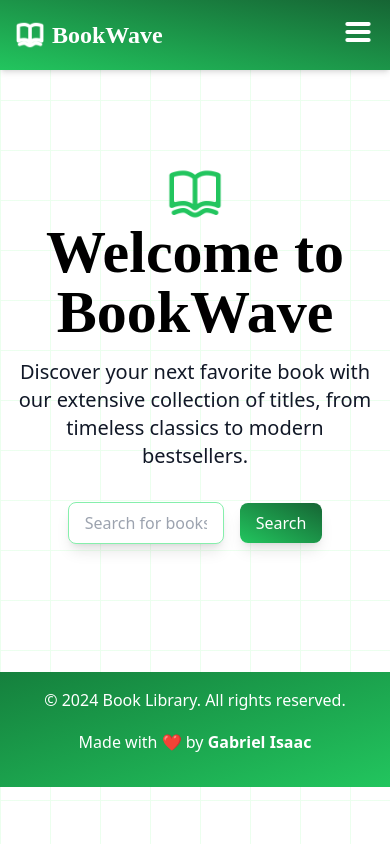
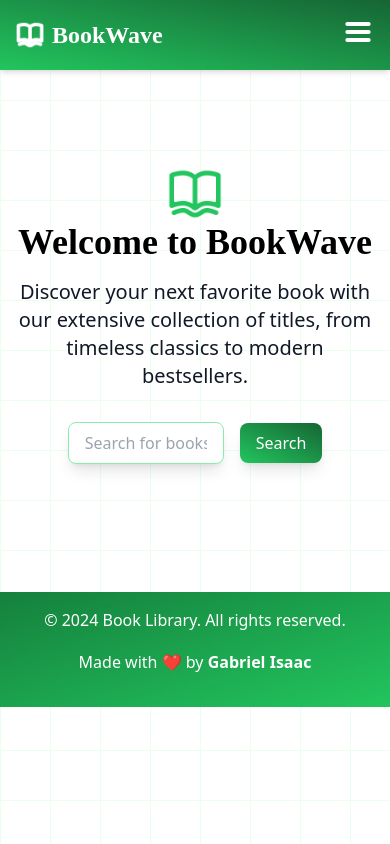
Before and after one commit to StewartIsaac/BookWave, a React (Vite) app: page / in a window 390 px wide. Built offline with nearby package versions, Linux system fonts and the light colour scheme.

Commit message:
update: logo, heading

```diff
--- a/src/components/HeroSection.jsx
+++ b/src/components/HeroSection.jsx
@@ -8,7 +8,7 @@ const HeroSection = () => {
     >
       <div className="container mx-auto">
         <img className="w-14 mx-auto md:w-20" src="/logo-g.png" />
-        <h1 className="text-6xl font-bold mb-4">
+        <h1 className="text-4xl font-bold mb-4 md:text-6xl">
           Welcome to BookWave
         </h1>
         <p className="text-xl text-gray-900 max-w-[600px] text-center mx-auto">
--- a/src/components/Navbar.jsx
+++ b/src/components/Navbar.jsx
@@ -70,7 +70,7 @@ const Navbar = () => {
         >
           {/* Logo in mobile menu */}
           <div className="flex flex-col items-center mb-10 md:hidden">
-            <img className="w-10" src="/logo-w.png" alt="BookWave Logo" />
+            <img className="w-15" src="/logo-w.png" alt="BookWave Logo" />
             <h1 className="text-white text-2xl font-bold mt-2">BookWave</h1>
           </div>
 
```
